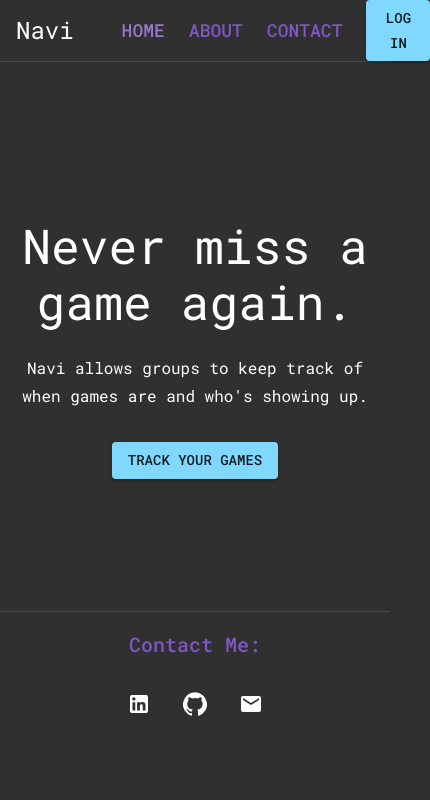
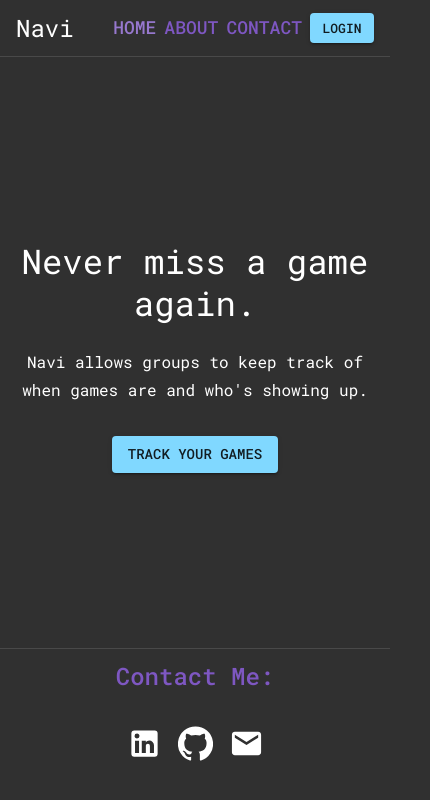
Before and after one commit to UnseelieDad/RPG-Scheduler, a Gatsby site: page / in a window 390 px wide. Shown: the whole page, 430 px wide, since content can reach past the window. Built offline with nearby package versions, Linux system fonts and the light colour scheme; Gatsby itself is replaced by a stand-in of ours.

Commit message:
Making landing page more responsive

```diff
--- a/src/components/footer/Footer.tsx
+++ b/src/components/footer/Footer.tsx
@@ -26,7 +26,7 @@ const Footer = () => {
             className={classes.icon}
             color="inherit"
           >
-            <LinkedIn />
+            <LinkedIn fontSize="large" />
           </Link>
           <Link
             className={classes.icon}
@@ -35,7 +35,7 @@ const Footer = () => {
             rel="noopener"
             color="inherit"
           >
-            <GitHub />
+            <GitHub fontSize="large" />
           </Link>
           <Link
             className={classes.icon}
@@ -44,7 +44,7 @@ const Footer = () => {
             rel="noopener"
             color="inherit"
           >
-            <Email />
+            <Email fontSize="large" />
           </Link>
         </Typography>
       </Container>
--- a/src/components/footer/footerStyles.tsx
+++ b/src/components/footer/footerStyles.tsx
@@ -9,12 +9,25 @@ const footerStyles = makeStyles((theme: Theme) =>
     links: {
       marginTop: theme.spacing(2),
       marginBottom: theme.spacing(2),
+      [theme.breakpoints.down("md")]: {
+        marginTop: theme.spacing(0.5),
+        marginBottom: theme.spacing(0.5),
+        fontSize: "2rem",
+      },
     },
     icon: {
       margin: theme.spacing(2),
+      [theme.breakpoints.down("md")]: {
+        fontSize: "3rem",
+        margin: theme.spacing(1),
+      },
     },
     contact: {
       margin: theme.spacing(2),
+      [theme.breakpoints.down("md")]: {
+        fontSize: "1.5rem",
+        margin: theme.spacing(1),
+      },
     },
   })
 )
--- a/src/components/header/Header.tsx
+++ b/src/components/header/Header.tsx
@@ -54,8 +54,13 @@ const Header = () => {
             Contact
           </StyleLink>
         </Typography>
-        <Button className={classes.logIn} variant="contained" color="secondary">
-          Log In
+        <Button
+          className={classes.logIn}
+          color="secondary"
+          size="small"
+          variant="contained"
+        >
+          LOGIN
         </Button>
       </Toolbar>
       <Divider />
--- a/src/components/header/headerStyles.tsx
+++ b/src/components/header/headerStyles.tsx
@@ -11,6 +11,9 @@ const headerStyles = makeStyles((theme: Theme) =>
       "&:hover": {
         color: theme.palette.primary.light,
       },
+      [theme.breakpoints.only("xs")]: {
+        marginLeft: theme.spacing(1),
+      },
     },
     link: {
       cursor: "pointer",
@@ -19,7 +22,12 @@ const headerStyles = makeStyles((theme: Theme) =>
     activeLink: {
       color: theme.palette.primary.light,
     },
-    logIn: { marginLeft: theme.spacing(3) },
+    logIn: {
+      marginLeft: theme.spacing(3),
+      [theme.breakpoints.only("xs")]: {
+        marginLeft: theme.spacing(1),
+      },
+    },
   })
 )
 
--- a/src/components/layout/layoutStyles.tsx
+++ b/src/components/layout/layoutStyles.tsx
@@ -1,12 +1,18 @@
-import { makeStyles, createStyles } from "@material-ui/core/styles"
+import { makeStyles, createStyles, Theme } from "@material-ui/core/styles"
 
-const layoutStyles = makeStyles(() =>
+const layoutStyles = makeStyles((theme: Theme) =>
   createStyles({
     root: {
       display: "flex",
       flexDirection: "column",
       minHeight: "65vh",
       justifyContent: "center",
+      [theme.breakpoints.down("md")]: {
+        minHeight: "85vh",
+      },
+      [theme.breakpoints.down("sm")]: {
+        minHeight: "70vh",
+      },
     },
   })
 )
--- a/src/pages/index.tsx
+++ b/src/pages/index.tsx
@@ -20,6 +20,7 @@ const useStyles = makeStyles((theme: Theme) =>
     },
     actionButton: {
       marginTop: theme.spacing(4),
+      marginBottom: theme.spacing(2),
       alignSelf: "center",
     },
   })
@@ -32,7 +33,7 @@ const Home = () => {
     <ThemeProvider theme={theme}>
       <CssBaseline />
       <Layout>
-        <Typography variant="h3" align="center" className={classes.centerText}>
+        <Typography variant="h4" align="center" className={classes.centerText}>
           Never miss a game again.
         </Typography>
         <Typography
```
